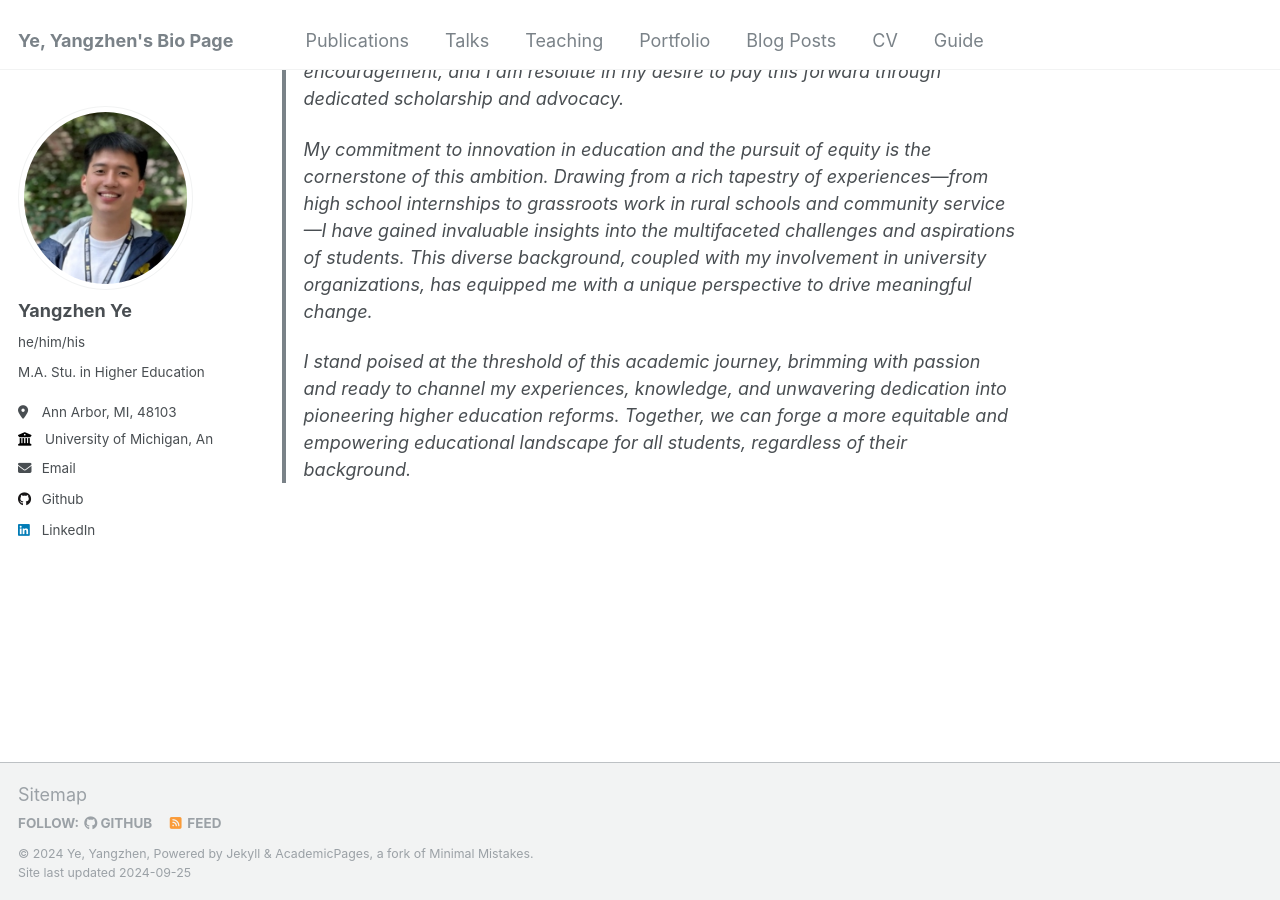
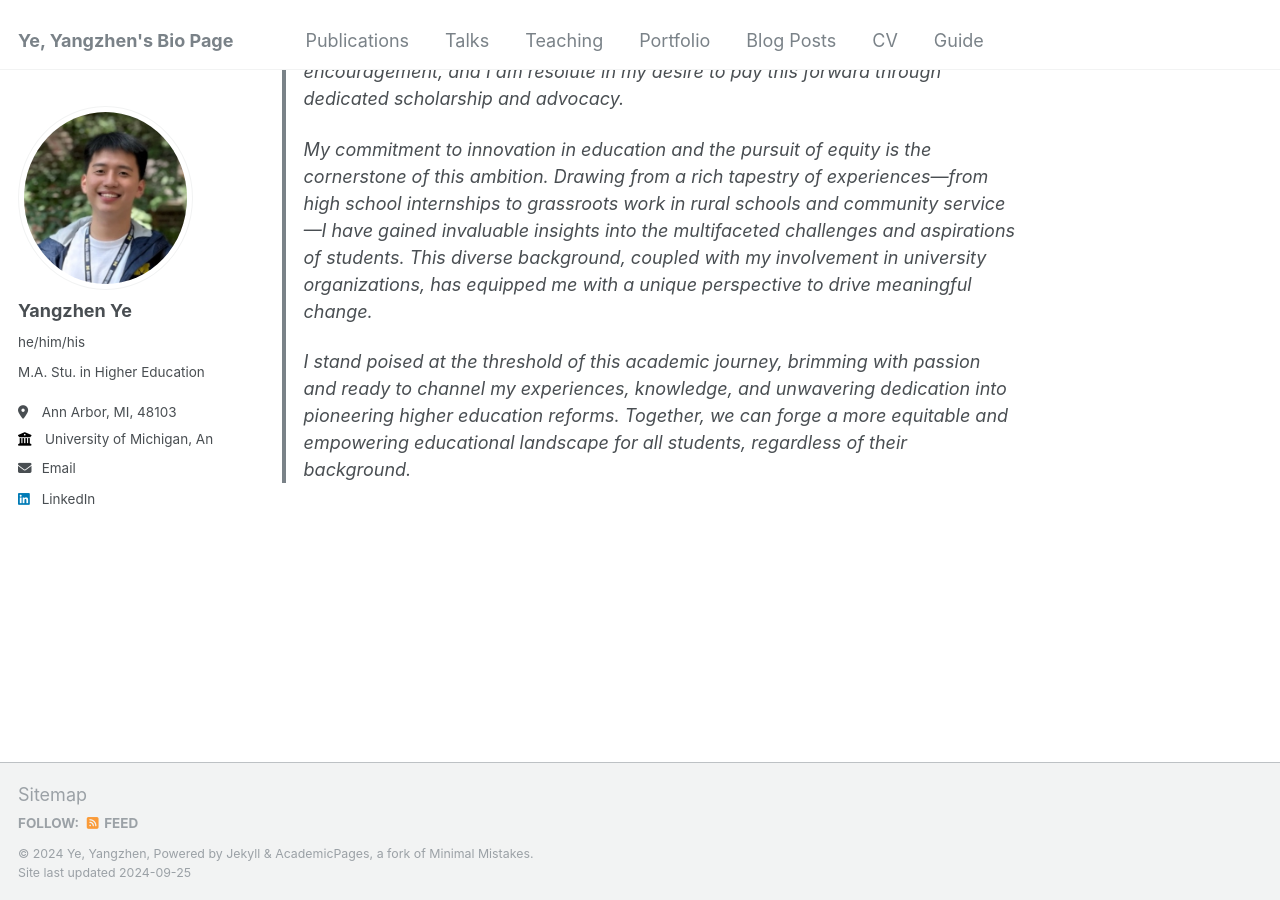
Before and after one commit to Yangzhen-Yeh/Yangzhen-Yeh.github.io, a Jekyll site: the page built from _pages/about.md, in a window 1280 px wide and 900 px high, scrolled down 4779 px. Built offline with Jekyll 4.4.1, drawn with Linux system fonts in a browser that asks for light colours.

Commit message:
Update _config.yml

```diff
--- a/_config.yml
+++ b/_config.yml
@@ -43,7 +43,7 @@ author:
   bitbucket        : # Username - Update with your username on the site
   codepen          : # Username
   dribbble         : # Username
-  github           : "https://github.com/Yangzhen-Yeh"
+  github           : # "https://github.com/Yangzhen-Yeh"
   kaggle           : # Username
   stackoverflow    : # User number or user number and name (i.e., use "1" or "1/jeff-atwood")
 
```
